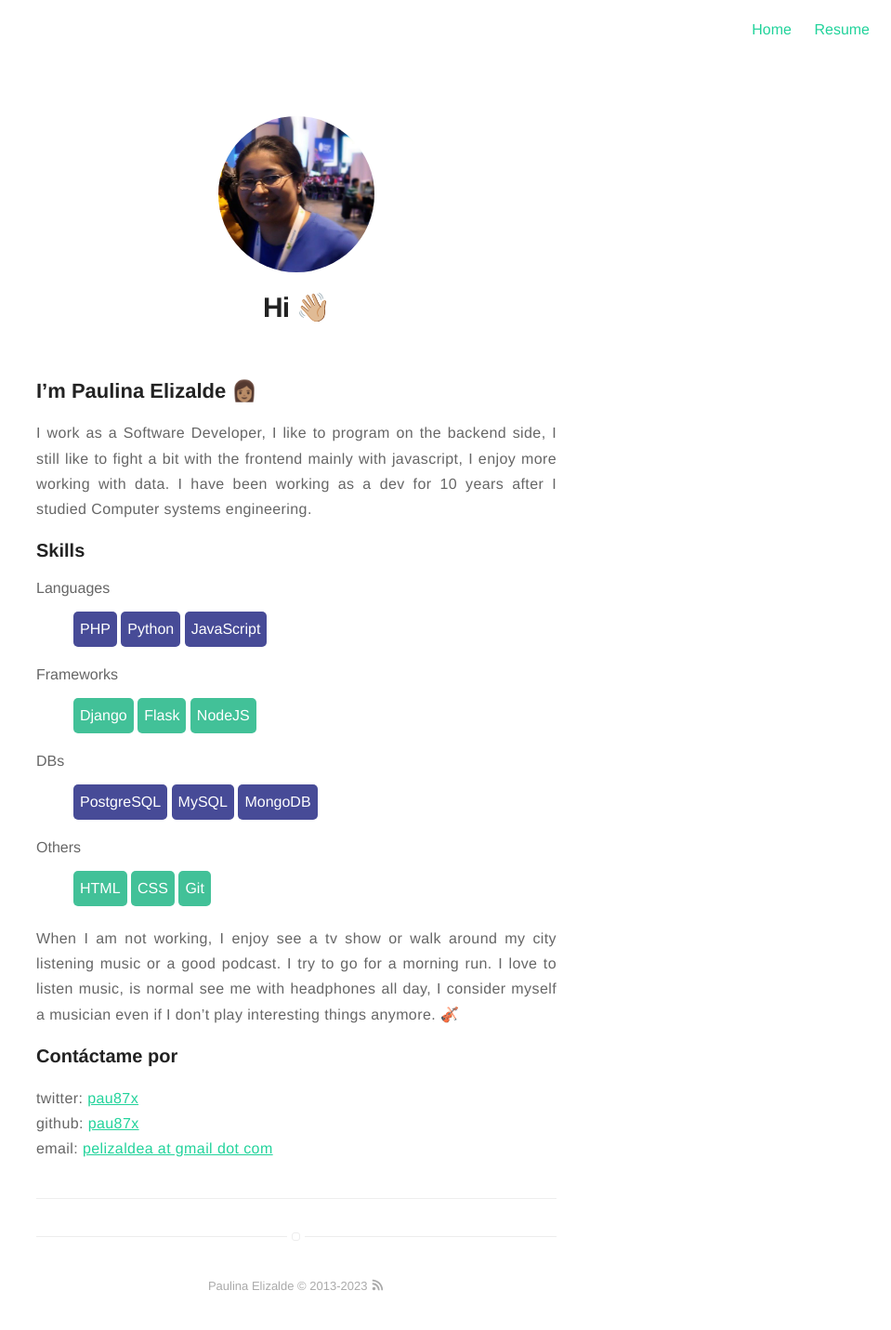
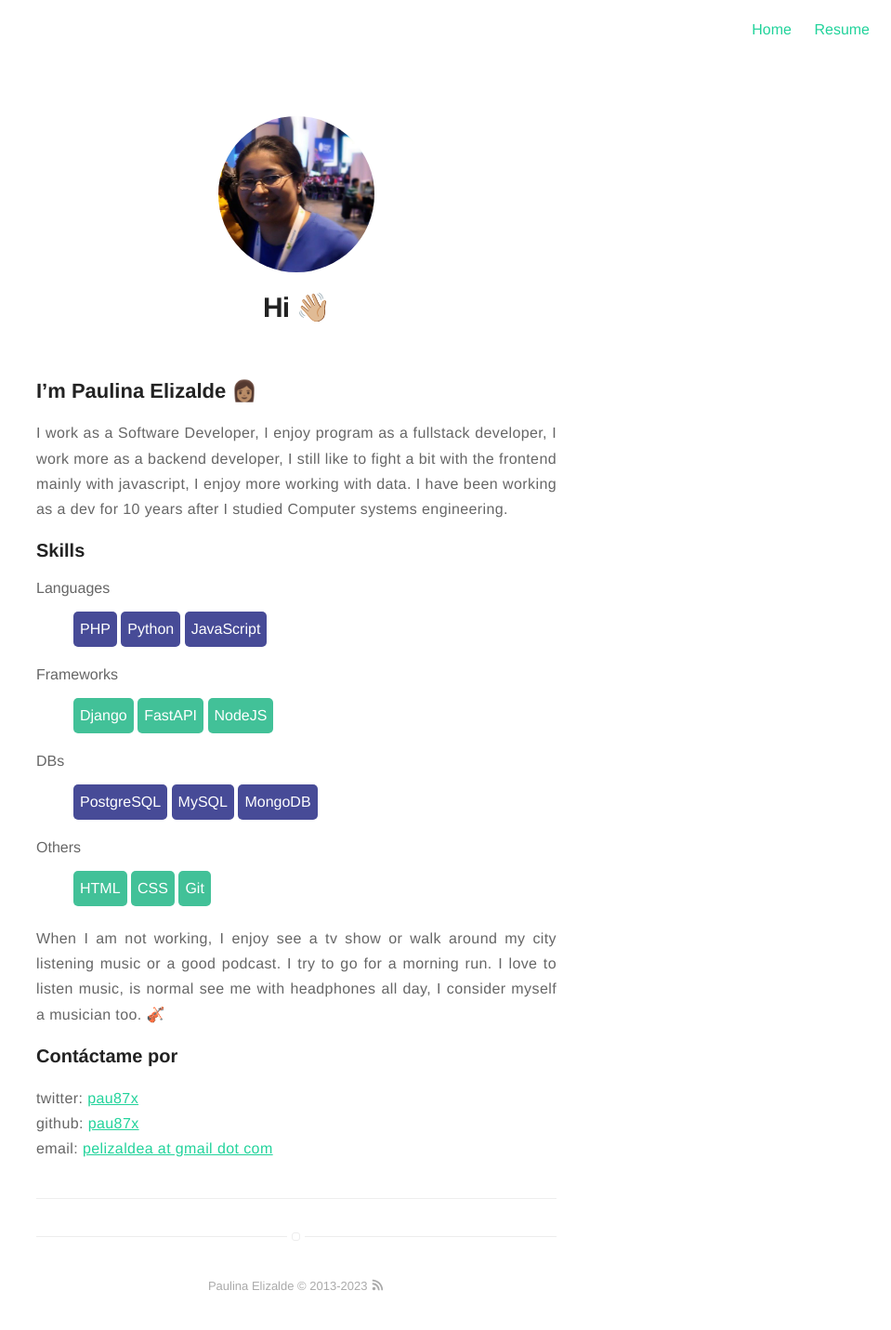
Before and after one commit to pau87x/pau87x.github.io, a Jekyll site: the page built from about.md, in a window 1280 px wide. Shown: the whole page at 93% size, without its empty margins (321-1280 px from the left). Built offline with Jekyll 4.4.1, drawn with Linux system fonts in a browser that asks for light colours.

Commit message:
Update about.md

```diff
--- a/about.md
+++ b/about.md
@@ -11,8 +11,9 @@ customjs:
 
 ## I'm Paulina Elizalde 👩🏽‍
 
-I work as a Software Developer, I like to program on the backend side, I still like to
-fight a bit with the frontend mainly with javascript, I enjoy more working
+I work as a Software Developer, I enjoy program as a fullstack developer,
+I work more as a backend developer,
+I still like to fight a bit with the frontend mainly with javascript, I enjoy more working
 with data. I have been working as a dev for 10 years after I studied Computer
 systems engineering.
 
@@ -28,7 +29,7 @@ Languages
 Frameworks
     <ul class="skill-list-light">
         <li>Django</li>
-        <li>Flask</li>
+        <li>FastAPI</li>
         <li>NodeJS</li>
     </ul>
 
@@ -49,8 +50,7 @@ Others
 
 When I am not working, I enjoy see a tv show or walk around my city listening
 music or a good podcast. I try to go for a morning run. I love to listen music,
-is normal see me with headphones all day, I consider myself a musician even if
-I don't play interesting things anymore. 🎻
+is normal see me with headphones all day, I consider myself a musician too. 🎻
 
 ### Contáctame por
 
```
